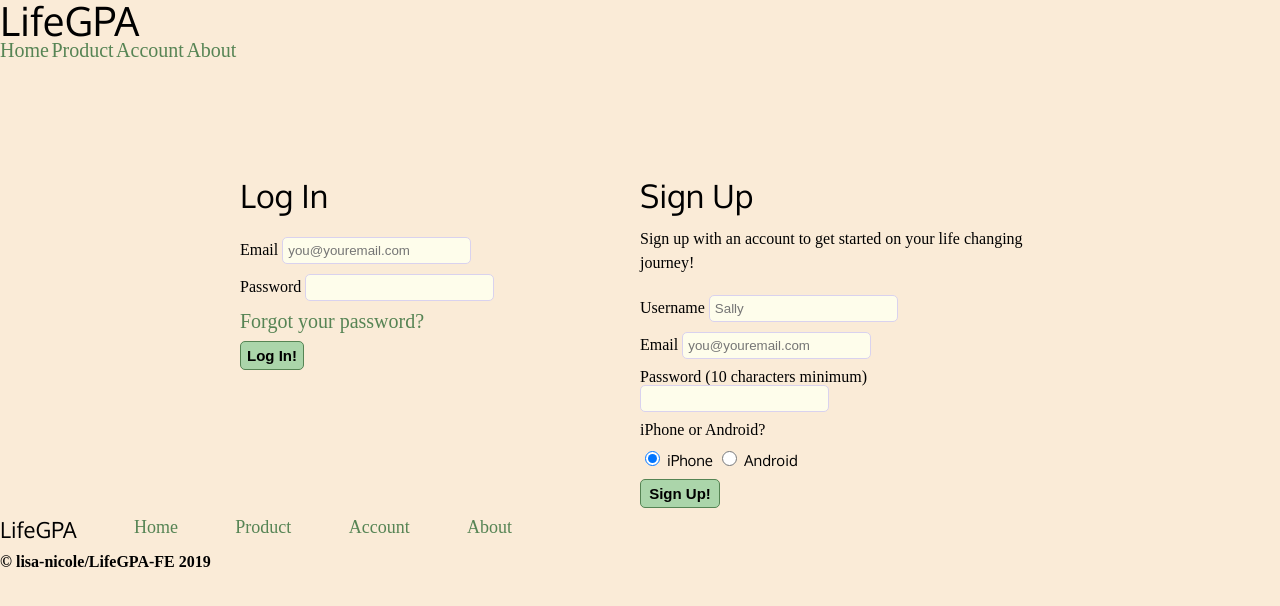
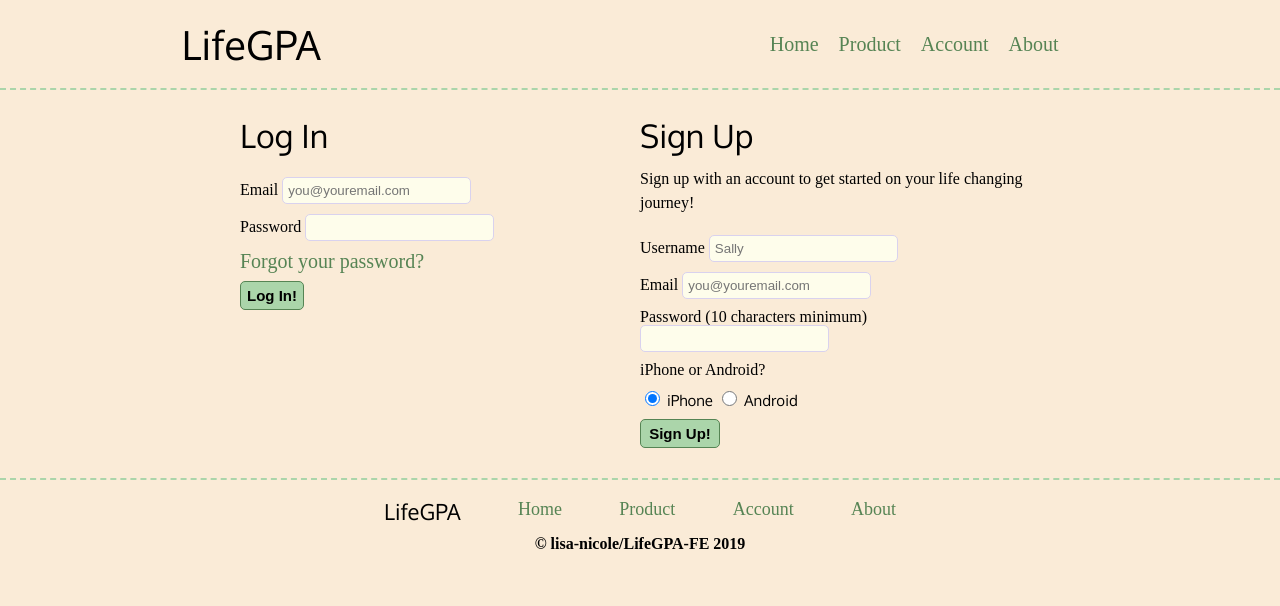
Before and after one commit to lisa-nicole/LifeGPA-FE, a plain HTML site: page account.html in a window 1280 px wide. Drawn offline with Linux system fonts and the light colour scheme; a script that the page names is missing.

Commit message:
Added footer styles back in.

```diff
--- a/LESS/footer.less
+++ b/LESS/footer.less
@@ -1,5 +1,3 @@
-<<<<<<< HEAD
-<<<<<<< HEAD
 footer {
   display: flex;
   flex-direction: column;
@@ -30,18 +28,3 @@
     font-weight: 600;
   }
 }
-=======
-=======
-
->>>>>>> 9642aaa73c2284ba7c180a69ae4f6f18bd39d173
-.footer-content h3 {
-    padding: 20px;
-    margin: 20px 0;
-
-
-}
-<<<<<<< HEAD
->>>>>>> 4577896866978b6cb476df4e2404500fce42e9e4
-=======
-
->>>>>>> 9642aaa73c2284ba7c180a69ae4f6f18bd39d173
```
Also changed, not shown: CSS/index.css.
